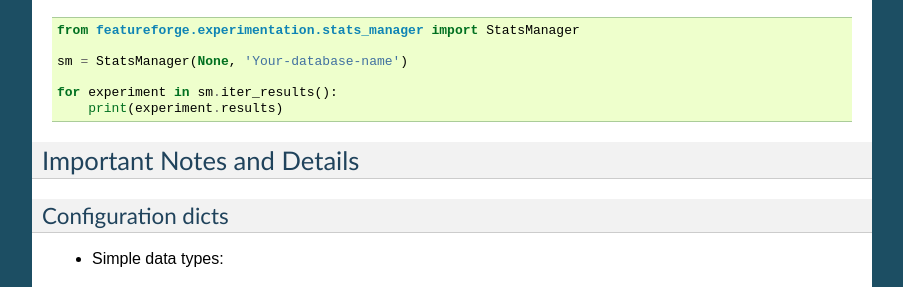
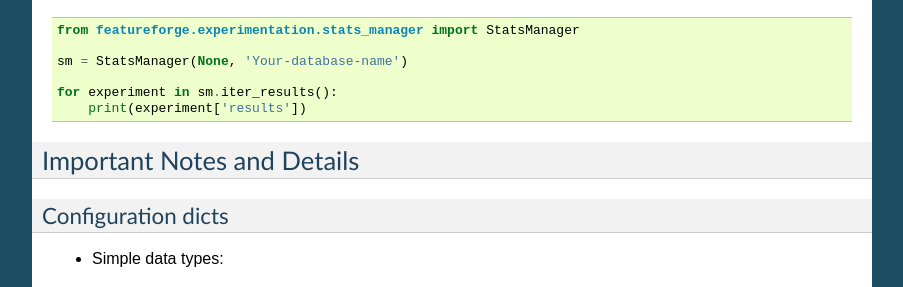
Before and after one commit to machinalis/featureforge, a Sphinx documentation site: the page built from docs/experimentation.rst, in a window 1280 px wide and 900 px high, scrolled down 2564 px. Shown: the part 159-446 px from the top of the window, without its empty margins (198-1101 px from the left). Built offline with Sphinx 7.4.7, drawn with Linux system fonts in a browser that asks for light colours.

```diff
--- a/docs/experimentation.rst
+++ b/docs/experimentation.rst
@@ -172,7 +172,7 @@ You can access, filter and see the finished experiments simply using the mongo s
     sm = StatsManager(None, 'Your-database-name')
 
     for experiment in sm.iter_results():
-        print(experiment.results)
+        print(experiment['results'])
 
 
 
```
